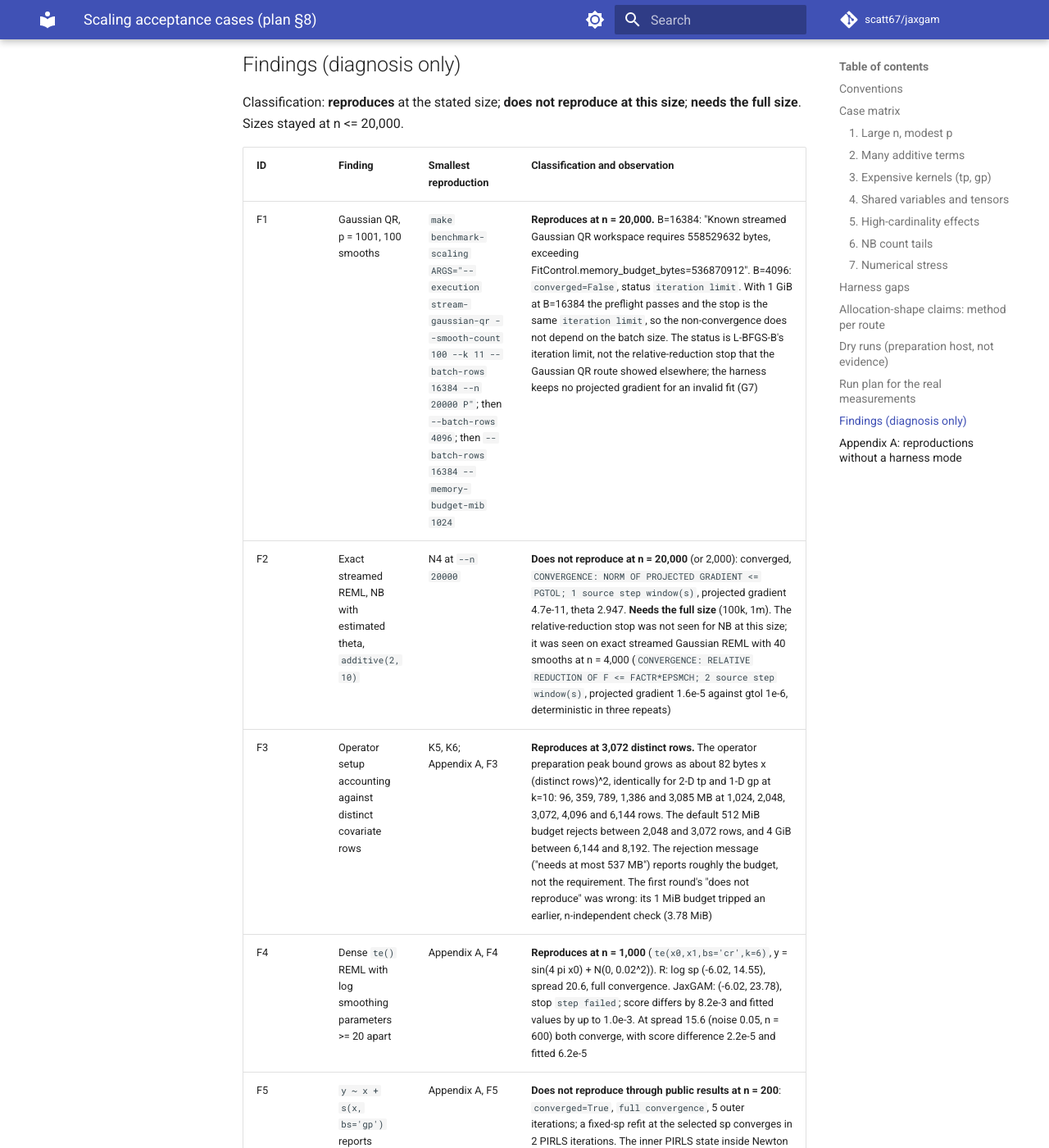
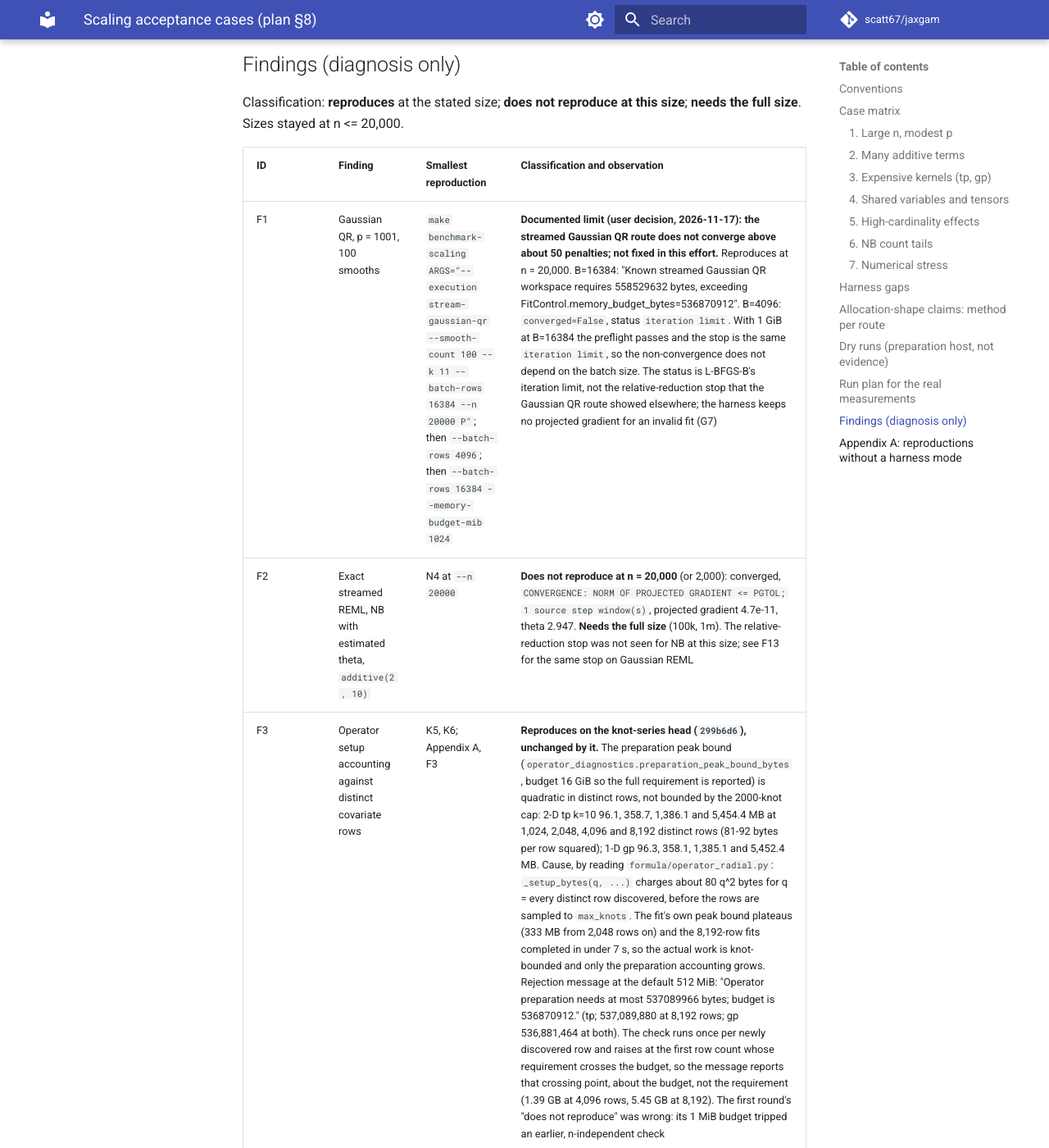
Before and after one commit to scatt67/jaxgam, an MkDocs documentation site: the page built from docs/scale_jaxgam/acceptance_cases.md, in a window 1280 px wide and 1400 px high, scrolled down 35044 px. Shown: the whole window at 82% size. Built offline with MkDocs 1.6.1 and Material for MkDocs 9.7.7, drawn with Linux system fonts in a browser that asks for light colours; comment, search, counter and statistics services are not loaded; some of the changed text lies outside the part shown.

Commit message:
[docs] scale_jaxgam: findings after the knot-series rebase
F3 re-measured on the knot-series head: the operator preparation bound is
still quadratic in distinct rows (81-92 bytes per row squared, 5.45 GB at
8,192 rows) because the setup charge counts every distinct row before knot
sampling, while the fit's own bound plateaus at the 2000-knot cap; the
rejection message reports the budget crossing, not the requirement. F1 is
recorded as a documented limit by user decision, F10 and F11 as being
fixed (M2 waits for F11), the 40-smooth streamed Gaussian stop becomes F13,
and the two unexplained events are described for the heap-corruption
investigation (no R loaded; tracemalloc state at the failure unknown).
Commit ids now name the rebased commits.

Co-Authored-By: Claude Opus 5.5 <noreply@anthropic.com>

```diff
--- a/docs/scale_jaxgam/acceptance_cases.md
+++ b/docs/scale_jaxgam/acceptance_cases.md
@@ -92,15 +92,15 @@ by memory pairs at 1m and 3m.
 Plan question: are penalty storage, compilation and smoothing derivatives
 controlled?
 
-m=500 parses since `62db460` (F9 fixed). On the discrete working-model route
-M2 stays blocked until F11 is diagnosed: 100 smooths already spent 664 s
-(k=10) and 757 s (k=20) in XLA compilation at n=5000, so 500 smooths would
-compile for hours; those times are its recorded reason.
+m=500 parses since the parser fix (F9). On the discrete working-model route
+M2 runs only once the F11 fix lands: 100 smooths already spent 664 s (k=10)
+and 757 s (k=20) in XLA compilation at n=5000, so 500 smooths would compile
+for hours; those times are its recorded reason until then.
 
 | ID | model | family/link | n | p / pen. | route, smoothing | record | command |
 |---|---|---|---|---|---|---|---|
 | M1 | additive(100, 10) | Gaussian/identity | 100k | 901 / 100 | discrete-wm, 512 MiB table, 1 GiB fit budget | backend compile s and count (F11); setup construction peak; proposal evaluations. If setup is still rejected, record the required bytes and rerun with a larger table budget | `make benchmark-scaling ARGS="--execution discrete-wm --smooth-count 100 --k 10 --batch-rows 65536 --discrete-table-mib 512 --memory-budget-mib 1024 --n 100000 P"` |
-| M2 | additive(500, 10) | Gaussian/identity | 100k | 4501 / 500 | discrete-wm, 2 GiB table and budget | as M1. **Blocked by F11** (compile time) | `make benchmark-scaling ARGS="--execution discrete-wm --smooth-count 500 --k 10 --batch-rows 65536 --discrete-table-mib 2048 --memory-budget-mib 2048 --n 100000 P"` |
+| M2 | additive(500, 10) | Gaussian/identity | 100k | 4501 / 500 | discrete-wm, 2 GiB table and budget | as M1. **Runs only once the F11 fix lands** (compile time) | `make benchmark-scaling ARGS="--execution discrete-wm --smooth-count 500 --k 10 --batch-rows 65536 --discrete-table-mib 2048 --memory-budget-mib 2048 --n 100000 P"` |
 | M3 | additive(10, 10) | Poisson/log | 100k | 91 / 10 | stream-exact, REML | derivative s; outer iterations; cumulative PIRLS passes; stop status (F10) | `make benchmark-scaling ARGS="--execution stream-exact --family poisson --smooth-count 10 --k 10 --batch-rows 65536 --n 100000 P"` |
 | M4 | additive(100, 10) | Gaussian/identity | 20k | 901 / 100 | dense-reml | Newton iterations; compile; RSS (dense m-penalty reference) | `make benchmark-scaling ARGS="--execution dense-reml --smooth-count 100 --k 10 --n 20000 P"` |
 | M5 | additive(100, 20) | Gaussian/identity | 100k | 1901 / 100 | discrete-wm, 512 MiB table, 1 GiB budget | as M1 at k=20 | `make benchmark-scaling ARGS="--execution discrete-wm --smooth-count 100 --k 20 --batch-rows 65536 --discrete-table-mib 512 --memory-budget-mib 1024 --n 100000 P"` |
@@ -382,7 +382,7 @@ true on a clean tree); no record was flagged for host suspension.
 8. `make benchmark-manifest ARGS="--phase end --output $RUN/manifest.json"`.
 9. T0 and every R-parity gate in the pinned environment (`make test`, root).
 
-M2 is not scheduled: it is blocked by F11 (compile time). A command that ends
+M2 is not scheduled until the F11 fix lands (compile time). A command that ends
 with exit status 3 has still written its record (`valid=false`, G7); the run
 continues with the next case.
 
@@ -452,18 +452,53 @@ this size**; **needs the full size**. Sizes stayed at n <= 20,000.
 
 | ID | Finding | Smallest reproduction | Classification and observation |
 |---|---|---|---|
-| F1 | Gaussian QR, p = 1001, 100 smooths | `make benchmark-scaling ARGS="--execution stream-gaussian-qr --smooth-count 100 --k 11 --batch-rows 16384 --n 20000 P"`; then `--batch-rows 4096`; then `--batch-rows 16384 --memory-budget-mib 1024` | **Reproduces at n = 20,000.** B=16384: "Known streamed Gaussian QR workspace requires 558529632 bytes, exceeding FitControl.memory_budget_bytes=536870912". B=4096: `converged=False`, status `iteration limit`. With 1 GiB at B=16384 the preflight passes and the stop is the same `iteration limit`, so the non-convergence does not depend on the batch size. The status is L-BFGS-B's iteration limit, not the relative-reduction stop that the Gaussian QR route showed elsewhere; the harness keeps no projected gradient for an invalid fit (G7) |
-| F2 | Exact streamed REML, NB with estimated theta, `additive(2, 10)` | N4 at `--n 20000` | **Does not reproduce at n = 20,000** (or 2,000): converged, `CONVERGENCE: NORM OF PROJECTED GRADIENT <= PGTOL; 1 source step window(s)`, projected gradient 4.7e-11, theta 2.947. **Needs the full size** (100k, 1m). The relative-reduction stop was not seen for NB at this size; it was seen on exact streamed Gaussian REML with 40 smooths at n = 4,000 (`CONVERGENCE: RELATIVE REDUCTION OF F <= FACTR*EPSMCH; 2 source step window(s)`, projected gradient 1.6e-5 against gtol 1e-6, deterministic in three repeats) |
-| F3 | Operator setup accounting against distinct covariate rows | K5, K6; Appendix A, F3 | **Reproduces at 3,072 distinct rows.** The operator preparation peak bound grows as about 82 bytes x (distinct rows)^2, identically for 2-D tp and 1-D gp at k=10: 96, 359, 789, 1,386 and 3,085 MB at 1,024, 2,048, 3,072, 4,096 and 6,144 rows. The default 512 MiB budget rejects between 2,048 and 3,072 rows, and 4 GiB between 6,144 and 8,192. The rejection message ("needs at most 537 MB") reports roughly the budget, not the requirement. The first round's "does not reproduce" was wrong: its 1 MiB budget tripped an earlier, n-independent check (3.78 MiB) |
+| F1 | Gaussian QR, p = 1001, 100 smooths | `make benchmark-scaling ARGS="--execution stream-gaussian-qr --smooth-count 100 --k 11 --batch-rows 16384 --n 20000 P"`; then `--batch-rows 4096`; then `--batch-rows 16384 --memory-budget-mib 1024` | **Documented limit (user decision, 2026-11-17): the streamed Gaussian QR route does not converge above about 50 penalties; not fixed in this effort.** Reproduces at n = 20,000. B=16384: "Known streamed Gaussian QR workspace requires 558529632 bytes, exceeding FitControl.memory_budget_bytes=536870912". B=4096: `converged=False`, status `iteration limit`. With 1 GiB at B=16384 the preflight passes and the stop is the same `iteration limit`, so the non-convergence does not depend on the batch size. The status is L-BFGS-B's iteration limit, not the relative-reduction stop that the Gaussian QR route showed elsewhere; the harness keeps no projected gradient for an invalid fit (G7) |
+| F2 | Exact streamed REML, NB with estimated theta, `additive(2, 10)` | N4 at `--n 20000` | **Does not reproduce at n = 20,000** (or 2,000): converged, `CONVERGENCE: NORM OF PROJECTED GRADIENT <= PGTOL; 1 source step window(s)`, projected gradient 4.7e-11, theta 2.947. **Needs the full size** (100k, 1m). The relative-reduction stop was not seen for NB at this size; see F13 for the same stop on Gaussian REML |
+| F3 | Operator setup accounting against distinct covariate rows | K5, K6; Appendix A, F3 | **Reproduces on the knot-series head (`299b6d6`), unchanged by it.** The preparation peak bound (`operator_diagnostics.preparation_peak_bound_bytes`, budget 16 GiB so the full requirement is reported) is quadratic in distinct rows, not bounded by the 2000-knot cap: 2-D tp k=10 96.1, 358.7, 1,386.1 and 5,454.4 MB at 1,024, 2,048, 4,096 and 8,192 distinct rows (81-92 bytes per row squared); 1-D gp 96.3, 358.1, 1,385.1 and 5,452.4 MB. Cause, by reading `formula/operator_radial.py`: `_setup_bytes(q, ...)` charges about 80 q^2 bytes for q = every distinct row discovered, before the rows are sampled to `max_knots`. The fit's own peak bound plateaus (333 MB from 2,048 rows on) and the 8,192-row fits completed in under 7 s, so the actual work is knot-bounded and only the preparation accounting grows. Rejection message at the default 512 MiB: "Operator preparation needs at most 537089966 bytes; budget is 536870912." (tp; 537,089,880 at 8,192 rows; gp 536,881,464 at both). The check runs once per newly discovered row and raises at the first row count whose requirement crosses the budget, so the message reports that crossing point, about the budget, not the requirement (1.39 GB at 4,096 rows, 5.45 GB at 8,192). The first round's "does not reproduce" was wrong: its 1 MiB budget tripped an earlier, n-independent check |
 | F4 | Dense `te()` REML with log smoothing parameters >= 20 apart | Appendix A, F4 | **Reproduces at n = 1,000** (`te(x0,x1,bs='cr',k=6)`, y = sin(4 pi x0) + N(0, 0.02^2)). R: log sp (-6.02, 14.55), spread 20.6, full convergence. JaxGAM: (-6.02, 23.78), stop `step failed`; score differs by 8.2e-3 and fitted values by up to 1.0e-3. At spread 15.6 (noise 0.05, n = 600) both converge, with score difference 2.2e-5 and fitted 6.2e-5 |
 | F5 | `y ~ x + s(x, bs='gp')` reports converged while its inner loop hits the limit | Appendix A, F5 | **Does not reproduce through public results at n = 200**: `converged=True`, `full convergence`, 5 outer iterations; a fixed-sp refit at the selected sp converges in 2 PIRLS iterations. The inner PIRLS state inside Newton trials is not exposed (G14), so the case needs internal instrumentation (being addressed elsewhere) |
 | F6 | `bulk_link_variance` raises above 5 Monte Carlo standard errors | T6, H6 (`scripts/benchmark_bulk_variance.py`) | **Reproduces** on the test model (Gaussian `s(x,bs='cr',k=6)+s(g,bs='re')`, 47 rows, 5 calibration rows, 48 probes). Over 240 fresh seeds the per-call maximum standardized error exceeded 5 twice (0.83%; Clopper-Pearson 95% interval 0.10%-2.98%), with maxima 7.60 and 4.48 in the two batches, median 1.5, 95th percentile 3.6-3.7, and 19 calls above 3. The 5-SE rule is being replaced; the script now records per seed and row both the old standardized error and the ratio estimate/exact, whose exact reference for Gaussian probes and exact solves is chi-square(probes)/probes |
 | F7 | Discrete route with a factor `re` term | Appendix A, F7 | **Reproduces; usage, not numerics.** Without `factor_names` it fails with "Metric column 'g' must be real numeric data"; with `ContinuousDiscretizationControl(factor_names=("g",))` it fits and converges. The message does not name the missing declaration |
 | F8 | Discrete 2-D tp construction bytes against compact rows | `--execution discrete-wm --model tp --k 30` at n = 500-2,000 with a 1 MiB table budget | **Reproduces**: required 16.9, 64.1 and 250.0 MiB at 500, 1,000 and 2,000 rows (x4 per doubling, up to the 2000-knot cap). The default 64 MiB budget rejects 2-D tp k=30 above about 1,000 compact rows. 1-D gp stays near 64 MiB because the grid caps its unique values |
-| F9 | Formula parser recursion | `parse_formula` with 500 additive `s()` terms | **Fixed in `62db460`.** The +/- chain walk and its error rendering are iterative; 500 and 5,000 terms parse, and the old and new parsers agree on 141 formulas. CPython's own `ast.parse` still fails somewhere between 5,000 and 20,000 terms |
-| F10 | Exact streamed Poisson REML with 10 smooths | M3 at n = 2,000 | **Reproduces at n = 2,000**: `converged=False`, `STOP: TOTAL NO. OF ITERATIONS REACHED LIMIT; 4 source step window(s)`. Whether it persists at 100k is unknown |
-| F11 | Compilation time of discrete working-model REML with many smooths | M1, M5 at n = 5,000 | **Reproduces at n = 5,000**: 664 s (100 smooths, k=10) and 757 s (k=20) of XLA backend compilation in the cold fit; warm fits 32 s and 60 s; no host suspension. Being diagnosed separately; M2 (500 smooths) is blocked with these times as its reason |
+| F9 | Formula parser recursion | `parse_formula` with 500 additive `s()` terms | **Fixed in `a892c63`.** The +/- chain walk and its error rendering are iterative; 500 and 5,000 terms parse, and the old and new parsers agree on 141 formulas. CPython's own `ast.parse` still fails somewhere between 5,000 and 20,000 terms |
+| F10 | Exact streamed Poisson REML with 10 smooths | M3 at n = 2,000 | **Reproduces at n = 2,000**: `converged=False`, `STOP: TOTAL NO. OF ITERATIONS REACHED LIMIT; 4 source step window(s)`. Whether it persists at 100k is unknown  **Being fixed (streamed iteration budget) by another implementer.** |
+| F11 | Compilation time of discrete working-model REML with many smooths | M1, M5 at n = 5,000 | **Reproduces at n = 5,000**: 664 s (100 smooths, k=10) and 757 s (k=20) of XLA backend compilation in the cold fit; warm fits 32 s and 60 s; no host suspension. **Being fixed by another implementer.** M2 (500 smooths) runs only once that fix lands |
 | F12 | Dense REML Poisson with large count outliers at small n | T13 | **Reproduces at n = 400**: additive(2, 5) with 2% of counts replaced by 1000 + Poisson(1000) stops `converged=False`, `step failed`; the same data at n = 2,000 converge, as does NB with the same outliers (theta 0.27 and 0.13) |
+| F13 | Exact streamed Gaussian REML with 40 smooths | `GAM` with `FitControl(execution="stream", linear_solver="qr", batch_rows=256)` on additive(40, 10), n = 4,000, seed 5 | **Reproduces, deterministically (three repeats)**: `converged=False`, `CONVERGENCE: RELATIVE REDUCTION OF F <= FACTR*EPSMCH; 2 source step window(s).; projected gradient 1.623e-05 exceeds gtol 1.000e-06`, score 4428.4033376774205 each time. The stop is L-BFGS-B's relative-reduction test, the mechanism found on the Gaussian QR route |
+
+**Unexplained events (for the heap-corruption investigation on this host).**
+Both happened on 2026-11-17 in the same scratch script, run three times in a
+row on the worktree at `3ea2d1d` (clean; the P5 commit before the rebase onto the knot series, now `4748465`), Apple M4, macOS
+15.6, Python 3.13.10, JAX 0.9.0.1, under `caffeinate -s -i` with
+`OMP_NUM_THREADS=OPENBLAS_NUM_THREADS=MKL_NUM_THREADS=1`, `PYTHONPATH` set to
+the worktree and the shared persistent JAX cache `$OUT/jax-cache-s8`.
+
+- What was running: one process that imported only `tracemalloc`,
+  `warnings`, `numpy` and `jaxgam` (from `jaxgam` it used `GAM`, `FitControl`
+  and `ArrayRowSource`). It built additive(40, 10) Gaussian data (n = 4,000,
+  seed 5) and, for three routes in turn (streamed pivoted-QR at fixed sp,
+  frozen Gaussian QR REML, exact streamed REML; `batch_rows=256`), ran one
+  untraced fit and then one fit between `tracemalloc.start()` and
+  `tracemalloc.stop()`.
+- R was not loaded: nothing in the process imported `rpy2` or
+  `tests.r_bridge`, and `jaxgam` itself imports neither.
+- **E1, first run:** the process aborted with `libc++abi: terminating due to
+  uncaught exception of type std::__1::system_error: mutex lock failed:
+  Invalid argument`, printed twice and interleaved (two threads aborting at
+  once). Standard output was block-buffered and lost, so the stage (which
+  route, traced or untraced fit, or interpreter exit) is unknown; whether
+  `tracemalloc` was active at that moment is therefore unknown, though it was
+  started in that process at least once if the first route had begun its
+  traced fit.
+- **E2, second run (`python -u`):** a `ValueError: array must not contain
+  infs or NaNs` from `numpy.asarray_chkfinite` inside `scipy.linalg.qr`
+  (`scipy/linalg/_decomp_qr.py`, line 142, through
+  `scipy/_lib/_util.py` line 1181). Only the last eight output lines were
+  kept, so the calling `jaxgam` frame and route are unknown, and so is
+  whether the fit was the traced one.
+- The third run of the same script completed all six fits; three further
+  untraced repeats of the exact streamed fit were bitwise-consistent (F13);
+  the P4 guards, which wrap `scipy.linalg.qr`, never saw a non-finite input.
 
 **F6 measurement.** `scripts/benchmark_bulk_variance.py` (T6, H6) records,
 per seed and calibration row, the old standardized error and the ratio
```
Also changed, not shown: other parts of docs/scale_jaxgam/acceptance_cases.md (+6 -6 lines).
